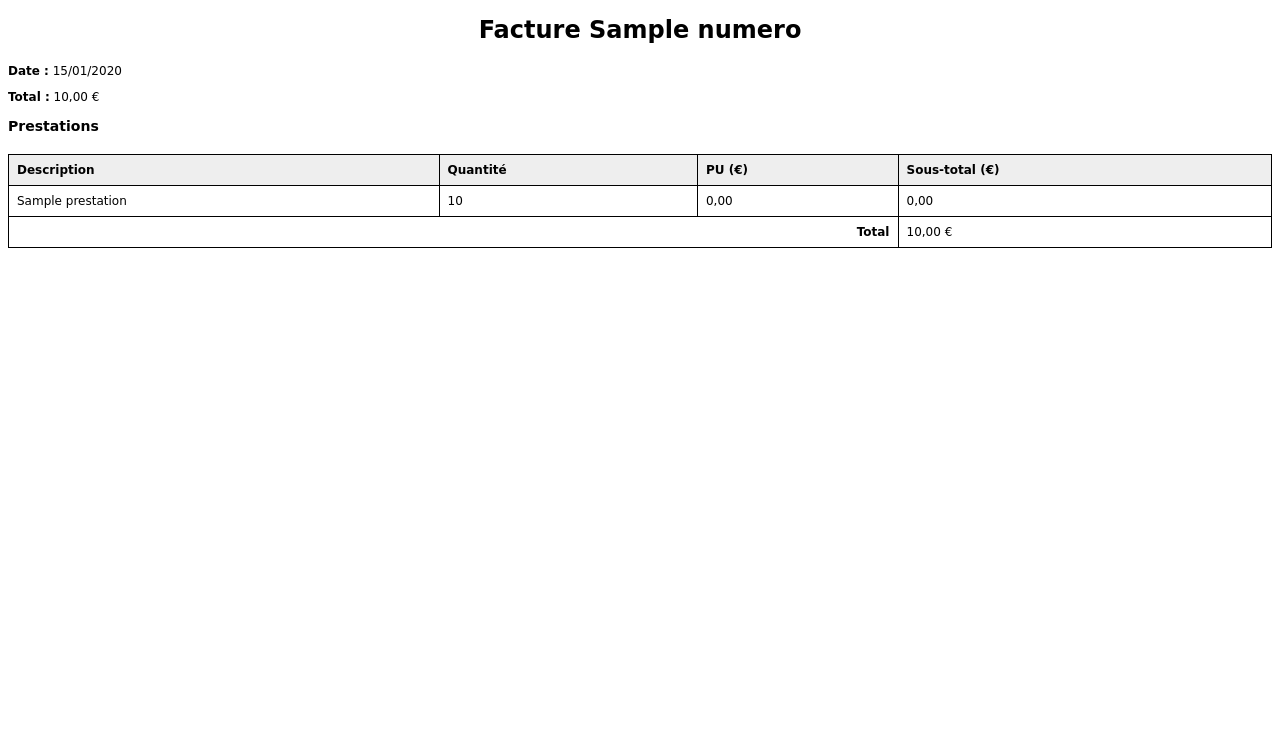
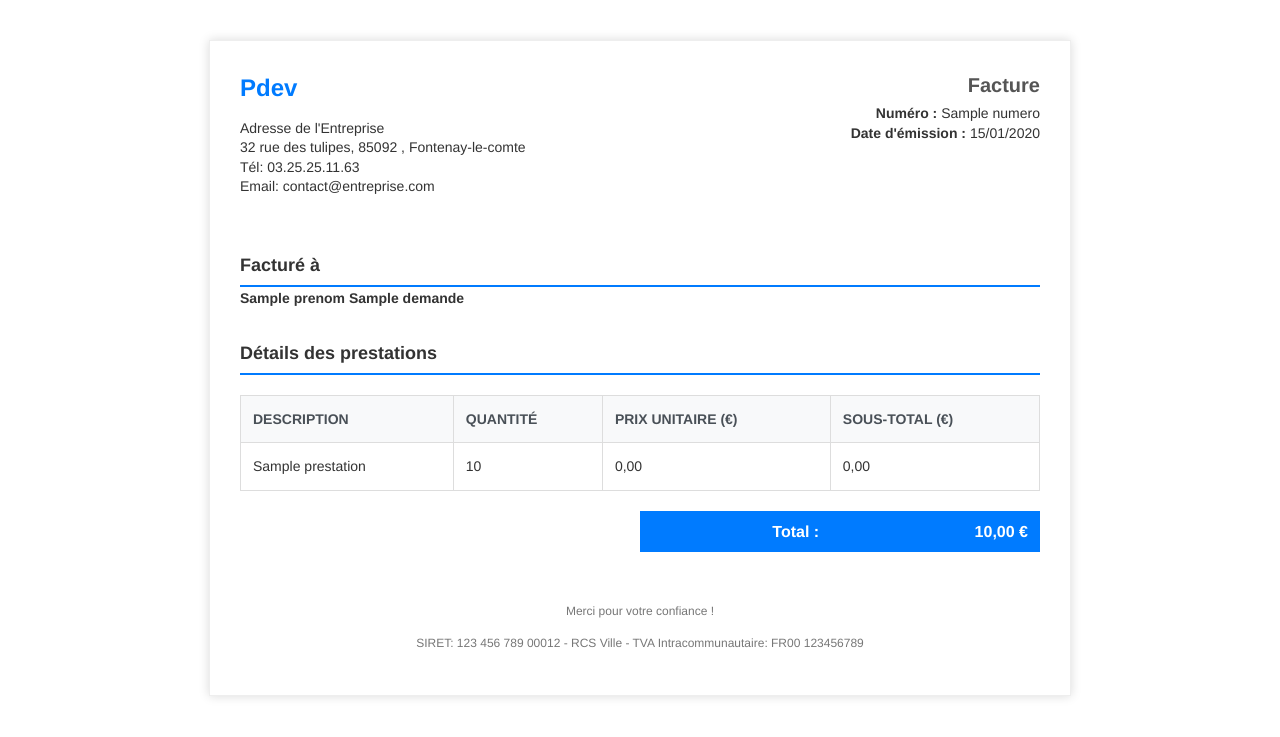
Before and after one commit to SivanandaSS/Symfony_suivi_demande, a Symfony app: template templates/facture/pdf.html.twig in a window 1280 px wide. Shown: the top 737 px of the page. Run offline with Twig, Linux system fonts and the light colour scheme; the template is opened without the code that fills it: most values are stand-ins (such as "Sample title", 1, 10 or a date in 2020); some libraries are stand-ins or nearby versions.

Commit message:
MaJ facture

```diff
--- a/templates/facture/index.html.twig
+++ b/templates/facture/index.html.twig
@@ -7,7 +7,7 @@
     <h1 class="mb-4">Liste des Factures</h1>
 
     {# Tableau des factures #}
-    <table class="table table-striped table-bordered">
+    <table class="table table-dark table-striped">
         <thead class="table-dark">
             <tr>
                 <th>#</th>
@@ -37,7 +37,7 @@
                     {{facture.paiement }}
                 </td>
                 <td>
-                    <a href="{{ path('facture_show', {'id': facture.id}) }}" class="btn btn-sm btn-info">Voir</a>
+                    <a href="{{ path('facture_show', {'id': facture.id}) }}" class="btn btn-primary">Voir</a>
                 </td>
             </tr>
         {% else %}
--- a/templates/facture/pdf.html.twig
+++ b/templates/facture/pdf.html.twig
@@ -2,28 +2,136 @@
 <html lang="fr">
 <head>
     <meta charset="UTF-8">
-    <meta name="viewport" content="width=device-width, initial-scale=1, shrink-to-fit=no" />
-    <meta http-equiv="Content-Type" content="text/html; charset=utf-8"/>
+    <meta name="viewport" content="width=device-width, initial-scale=1.0">
+    <title>Facture {{ facture.numero }}</title>
     <style>
-        body { font-family: DejaVu Sans, sans-serif; font-size: 12px; }
-        h1 { text-align: center; margin-bottom: 20px; }
-        table { width: 100%; border-collapse: collapse; margin-top: 20px; }
-        th, td { border: 1px solid #000; padding: 8px; text-align: left; }
-        th { background-color: #eee; }
-        .total { text-align: right; font-weight: bold; }
+        body {
+            font-family: 'Helvetica Neue', 'Helvetica', Arial, sans-serif;
+            font-size: 14px;
+            color: #333;
+            line-height: 1.6;
+            margin: 0;
+            padding: 20px;
+        }
+        .invoice-container {
+            max-width: 800px;
+            margin: 20px auto;
+            padding: 30px;
+            border: 1px solid #eee;
+            box-shadow: 0 0 10px rgba(0, 0, 0, 0.15);
+            background-color: #fff;
+        }
+        .header {
+            display: flex;
+            justify-content: space-between;
+            align-items: flex-start;
+            margin-bottom: 40px;
+        }
+        .header .company-info {
+            line-height: 1.4;
+        }
+        .header .company-info h1 {
+            font-size: 24px;
+            margin: 0 0 5px 0;
+            color: #007bff;
+        }
+        .header .invoice-details {
+            text-align: right;
+            line-height: 1.4;
+        }
+        .header .invoice-details h2 {
+            font-size: 20px;
+            margin: 0 0 5px 0;
+            color: #555;
+        }
+        .header .invoice-details p {
+            margin: 0;
+        }
+        .customer-info {
+            margin-bottom: 30px;
+        }
+        .customer-info p {
+            margin: 0;
+        }
+        .section-title {
+            font-size: 18px;
+            font-weight: bold;
+            margin-bottom: 15px;
+            border-bottom: 2px solid #007bff;
+            padding-bottom: 5px;
+        }
+        table {
+            width: 100%;
+            border-collapse: collapse;
+            margin-top: 20px;
+        }
+        table th, table td {
+            border: 1px solid #ddd;
+            padding: 12px;
+            text-align: left;
+        }
+        table thead th {
+            background-color: #f8f9fa;
+            color: #495057;
+            font-weight: bold;
+            text-transform: uppercase;
+        }
+        table tbody tr:nth-child(even) {
+            background-color: #f2f2f2;
+        }
+        .totals-table {
+            width: 50%;
+            margin-left: auto;
+            margin-top: 20px;
+        }
+        .totals-table th, .totals-table td {
+            border: none;
+            padding: 8px 12px;
+            text-align: right;
+        }
+        .totals-table tr.total-row th, .totals-table tr.total-row td {
+            background-color: #007bff;
+            color: #fff;
+            font-size: 16px;
+            font-weight: bold;
+        }
+        .footer {
+            margin-top: 50px;
+            text-align: center;
+            font-size: 12px;
+            color: #777;
+        }
     </style>
 </head>
 <body>
-    <h1>Facture {{ facture.numero }}</h1>
-    <p><strong>Date :</strong> {{ facture.dateEmission|date('d/m/Y') }}</p>
-    <p><strong>Total :</strong> {{ facture.total|number_format(2, ',', ' ') }} €</p>
-    <h3>Prestations</h3>
+    <div class="invoice-container">
+        <div class="header">
+            <div class="company-info">
+                <h1>Pdev</h1>
+                <p>Adresse de l'Entreprise<br>
+                32 rue des tulipes, 85092 , Fontenay-le-comte<br>
+                Tél: 03.25.25.11.63<br>
+                Email: contact@entreprise.com</p>
+            </div>
+            <div class="invoice-details">
+                <h2>Facture</h2>
+                <p><strong>Numéro :</strong> {{ facture.numero }}</p>
+                <p><strong>Date d'émission :</strong> {{ facture.dateEmission|date('d/m/Y') }}</p>
+            </div>
+        </div>
+
+        <div class="customer-info">
+            <p class="section-title">Facturé à</p>
+            <p><strong>{{ facture.devis.demande.prenom }} {{ facture.devis.demande.nom }}</strong></p>
+        </div>
+
+        <p class="section-title">Détails des prestations</p>
         <table>
             <thead>
                 <tr>
                     <th>Description</th>
                     <th>Quantité</th>
-                <th>PU (€)</th>
+                    <th>Prix Unitaire (€)</th>
                     <th>Sous-total (€)</th>
                 </tr>
             </thead>
@@ -35,14 +143,27 @@
                     <td>{{ prestation.prestation.pu|number_format(2, ',', ' ') }}</td>
                     <td>{{ prestation.soustotal|number_format(2, ',', ' ') }}</td>
                 </tr>
+            {% else %}
+                <tr>
+                    <td colspan="4" class="text-center">Aucune prestation trouvée.</td>
+                </tr>
             {% endfor %}
             </tbody>
-        <tfoot>
-            <tr>
-                <td colspan="3" class="total">Total</td>
+        </table>
+
+        <table class="totals-table">
+            <tbody>
+                <tr class="total-row">
+                    <th>Total :</th>
                     <td>{{ facture.total|number_format(2, ',', ' ') }} €</td>
                 </tr>
-        </tfoot>
+            </tbody>
         </table>
+
+        <div class="footer">
+            <p>Merci pour votre confiance !</p>
+            <p>SIRET: 123 456 789 00012 - RCS Ville - TVA Intracommunautaire: FR00 123456789</p>
+        </div>
+    </div>
 </body>
 </html>
--- a/templates/facture/show.html.twig
+++ b/templates/facture/show.html.twig
@@ -9,6 +9,8 @@
     <div class="card shadow p-4 mb-4">
         <h4 class="mb-3">Informations Facture</h4>
         <p><strong>Date :</strong> {{ facture.dateEmission|date('d/m/Y') }}</p>
+        <!-- Ajout du nom et prénom du client via les relations -->
+        <p><strong>Client :</strong> {{ facture.devis.demande.prenom }} {{ facture.devis.demande.nom }}</p>
         <p><strong>Total :</strong> {{ facture.total|number_format(2, ',', ' ') }} €</p>
         {% if facture.devis %}
             <p><strong>Devis associé :</strong> {{ facture.devis.numero }}</p>
```
Also changed, not shown: templates/base.html.twig (+3 -0 lines). Lines whose indentation alone changed are shown as unchanged.
